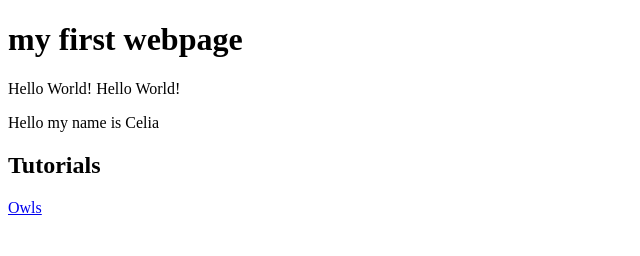
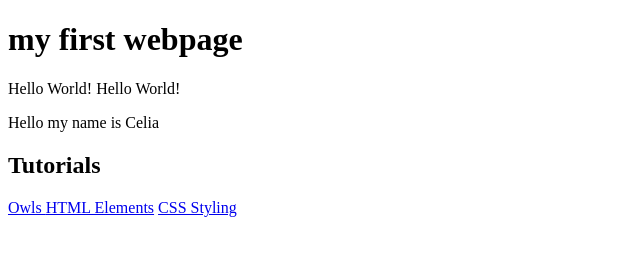
Before and after one commit to celia1999/celia1999.github.io, a plain HTML site: page index.html in a window 1280 px wide. Shown: the whole page, without its empty margins (0-640 px from the left). Drawn offline with Linux system fonts and the light colour scheme.

Commit message:
Add files via upload

```diff
--- a/index.html
+++ b/index.html
@@ -10,5 +10,7 @@
 
           <h2>Tutorials</h2>
           <a href="owls.html">Owls </a>
+          <a href="https://codepen.io/celia1999/pen/RwwzXGK>CSS Styling"> HTML Elements</a>
+          <a href="https://codepen.io/celia1999/pen/wvBwMWe?editors=1100">CSS Styling</a>
         </body>
       </html>
```
